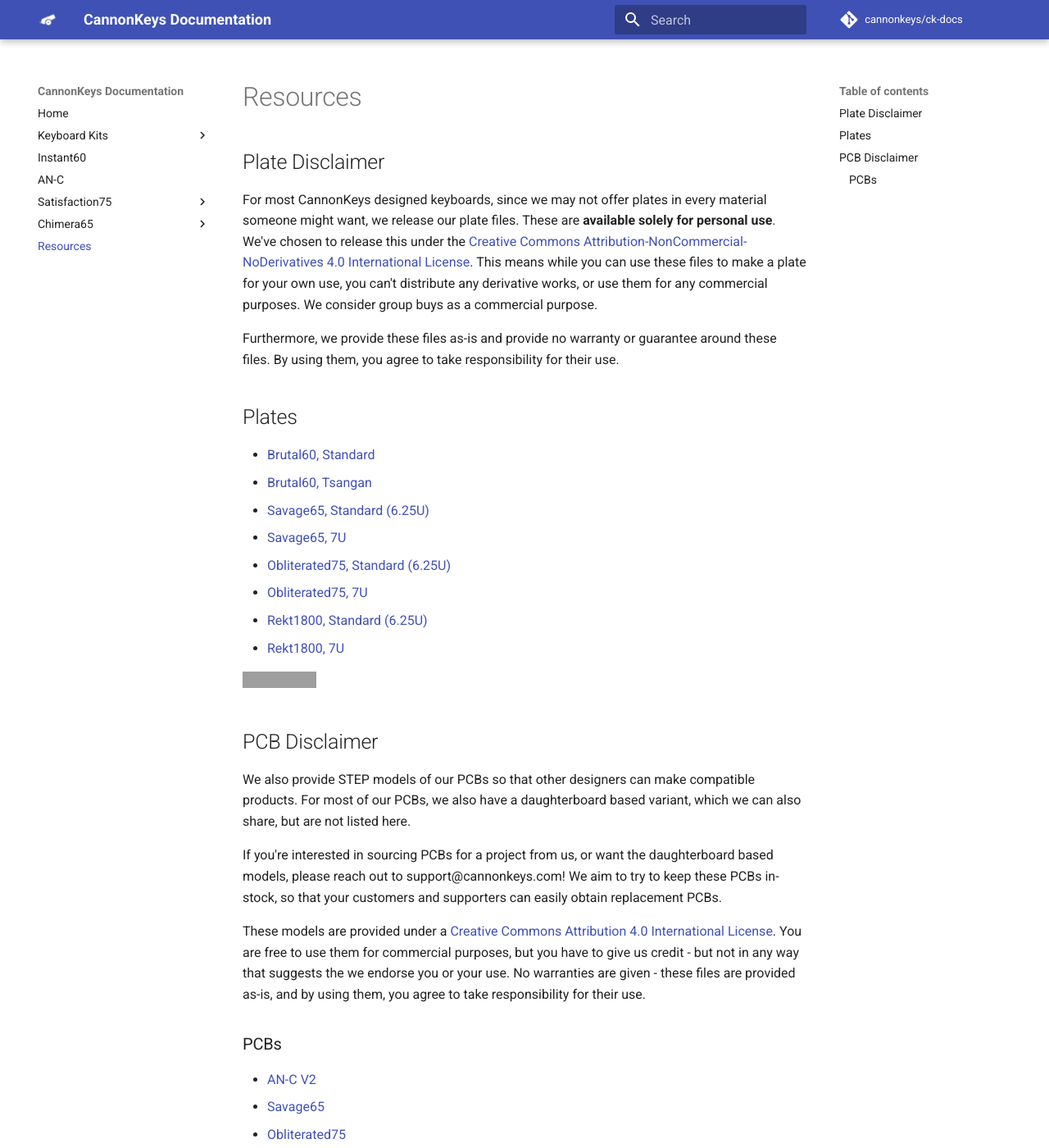
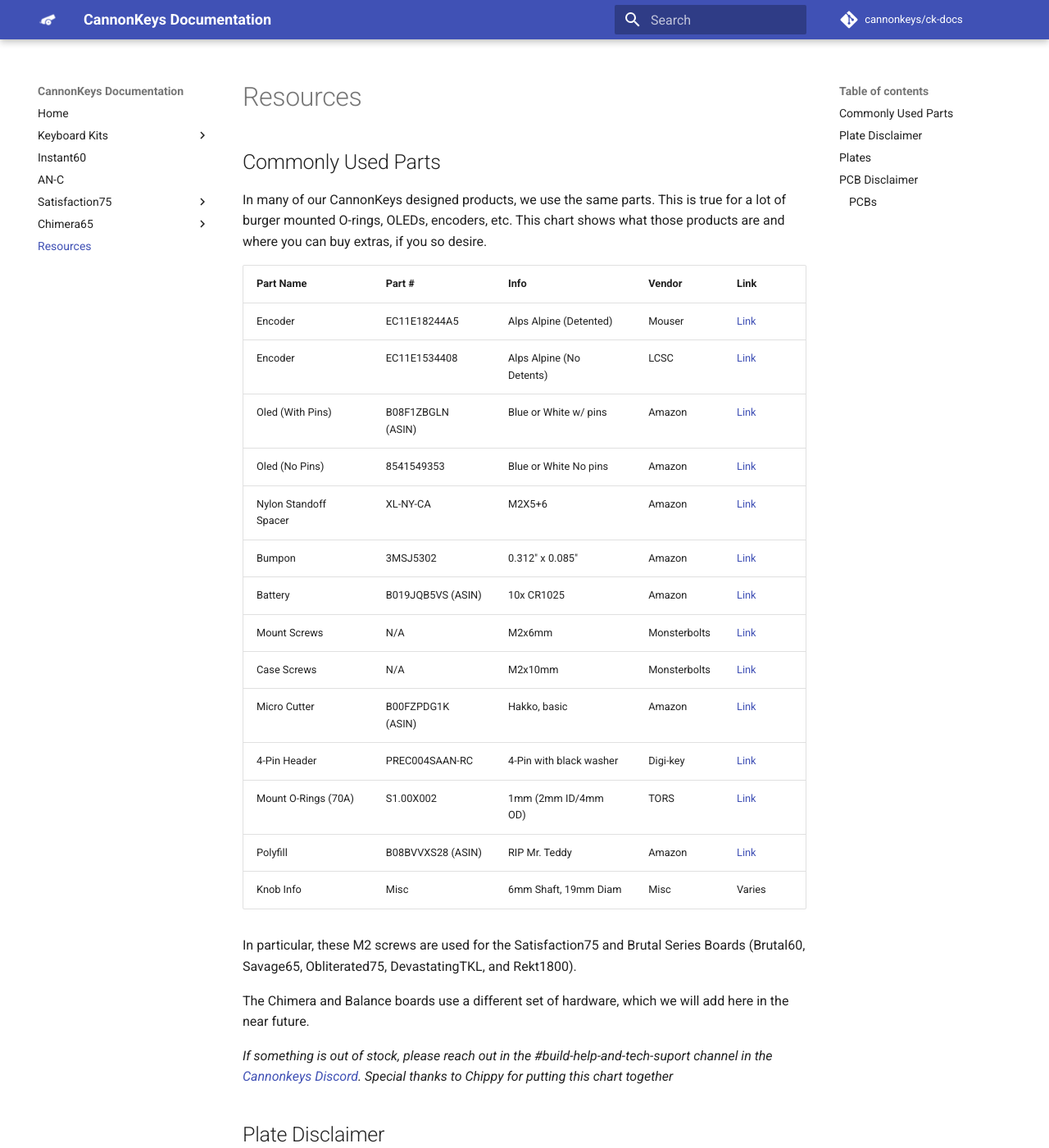
Before and after one commit to cannonkeys/ck-docs, an MkDocs documentation site: the page built from docs/resources.md, in a window 1280 px wide and 1400 px high. Shown: the whole window at 82% size. Built offline with MkDocs 1.6.1 and Material for MkDocs 9.7.7, drawn with Linux system fonts in a browser that asks for light colours; comment, search, counter and statistics services are not loaded; grey boxes are pictures that could not be loaded.

Commit message:
Add chippy chart to resources

```diff
--- a/docs/resources.md
+++ b/docs/resources.md
@@ -1,4 +1,31 @@
 # Resources
+
+## Commonly Used Parts
+In many of our CannonKeys designed products, we use the same parts. This is true for a lot of burger mounted O-rings, OLEDs, encoders, etc. This chart shows what those products are and where you can buy extras, if you so desire.
+
+| Part Name |   Part #        | Info       | Vendor       | Link   |
+|---------------------------------------------------------------------------------------------------|-------------------|--------------------------|--------------|--------|
+| Encoder | EC11E18244A5 | Alps Alpine (Detented)| Mouser   | [Link](https://www.mouser.com/ProductDetail/alps-alpine/ec11e18244a5/?qs=seHrhfPpLDydI9KuruJHhA==&countrycode=US&currencycode=USD)   |
+| Encoder | EC11E1534408 | Alps Alpine (No Detents) | LCSC  | [Link](https://lcsc.com/product-detail/Coded-Rotary-Switches_ALPS-Electric-EC11E1534408_C278348.html)   |
+| Oled (With Pins) | B08F1ZBGLN (ASIN) | Blue or White w/ pins| Amazon  | [Link](https://www.amazon.com/MELIFE-Display-SSD1306-3-3V-5V-Arduino/dp/B08F1ZBGLN/ref=mp_s_a_1_13?dchild=1&keywords=almacen%2boled%2b128%2b32%2bwhite&qid=1603905472&sr=8-13&th=1)   |
+| Oled (No Pins) | 8541549353 | Blue or White No pins | Amazon| [Link](https://www.amazon.com/gp/product/B079BN2J8V/ref=ppx_yo_dt_b_asin_title_o01_s00?ie=UTF8&psc=1)   |
+| Nylon Standoff Spacer | XL-NY-CA | M2X5+6   | Amazon      | [Link](https://www.amazon.com/gp/product/B07GCXFVB1/ref=ppx_yo_dt_b_asin_title_o02_s00?ie=UTF8&th=1)   |
+| Bumpon | 3MSJ5302 | 0.312" x 0.085" | Amazon               | [Link](https://www.amazon.com/gp/product/B01ACPT2LU/ref=ppx_yo_dt_b_asin_title_o04_s00?ie=UTF8&psc=1)   |
+| Battery | B019JQB5VS (ASIN) | 10x CR1025   | Amazon       | [Link](https://www.amazon.com/gp/product/B019JQB5VS/ref=ppx_yo_dt_b_asin_title_o05_s00?ie=UTF8&psc=1)   |
+| Mount Screws    | N/A           | M2x6mm   | Monsterbolts | [Link](https://monsterbolts.com/products/m2-socket-head-cap-screws-class-12-9-alloy-steel-w-black-oxide?variant=31159205724243)   |
+| Case Screws    | N/A            | M2x10mm  | Monsterbolts | [Link](https://monsterbolts.com/products/m2-socket-head-cap-screws-class-12-9-alloy-steel-w-black-oxide?variant=31159205855315)   |
+| Micro Cutter | B00FZPDG1K (ASIN) | Hakko, basic| Amazon   | [Link](https://www.amazon.com/Hakko-CHP-170-Micro-Cutter/dp/B00FZPDG1K/ref=sr_1_2?dchild=1&keywords=flush%2bcutter&qid=1603914013&s=hi&sr=1-2&th=1)   |
+| 4-Pin Header| PREC004SAAN-RC|4-Pin with black washer| Digi-key| [Link](https://www.digikey.com/en/products/detail/sullins-connector-solutions/PREC004SAAN-RC/2774850?s=N4IgjCBcoLQdIDGUAuAnArgUwDQgPZQDaIAzAKwgC6AvjXgEzEgAKASgKIDCADDwCwBlAILCAcjDZdqNIA) |
+| Mount O-Rings (70A)| S1.00X002| 1mm (2mm ID/4mm OD)| TORS| [Link](https://www.theoringstore.com/store/index.php?main_page=product_info&cPath=368_686_687&products_id=39516)   |
+| Polyfill | B08BVVXS28 (ASIN) | RIP Mr. Teddy | Amazon | [Link](https://www.amazon.com/Mr-Polyester-Stuffing-Filling-Stuffed/dp/B08BVVXS28/ref=sr_1_2?dchild=1&keywords=stuffing&qid=1609961000&sr=8-2) |
+| Knob Info | Misc | 6mm Shaft, 19mm Diam | Misc | Varies |
+
+In particular, these M2 screws are used for the Satisfaction75 and Brutal Series Boards (Brutal60, Savage65, Obliterated75, DevastatingTKL, and Rekt1800).
+
+The Chimera and Balance boards use a different set of hardware, which we will add here in the near future.
+
+*If something is out of stock, please reach out in the #build-help-and-tech-suport channel in the [Cannonkeys Discord](https://discord.com/invite/Jm3sN7N6SN). Special thanks to Chippy for putting this chart together*
+
 
 ## Plate Disclaimer
 For most CannonKeys designed keyboards, since we may not offer plates in every material someone might want, we release our plate files. These are **available solely for personal use**. We've chosen to release this under the [Creative Commons Attribution-NonCommercial-NoDerivatives 4.0 International License](https://creativecommons.org/licenses/by-nc-nd/4.0/). This means while you can use these files to make a plate for your own use, you can't distribute any derivative works, or use them for any commercial purposes. We consider group buys as a commercial purpose.
```
